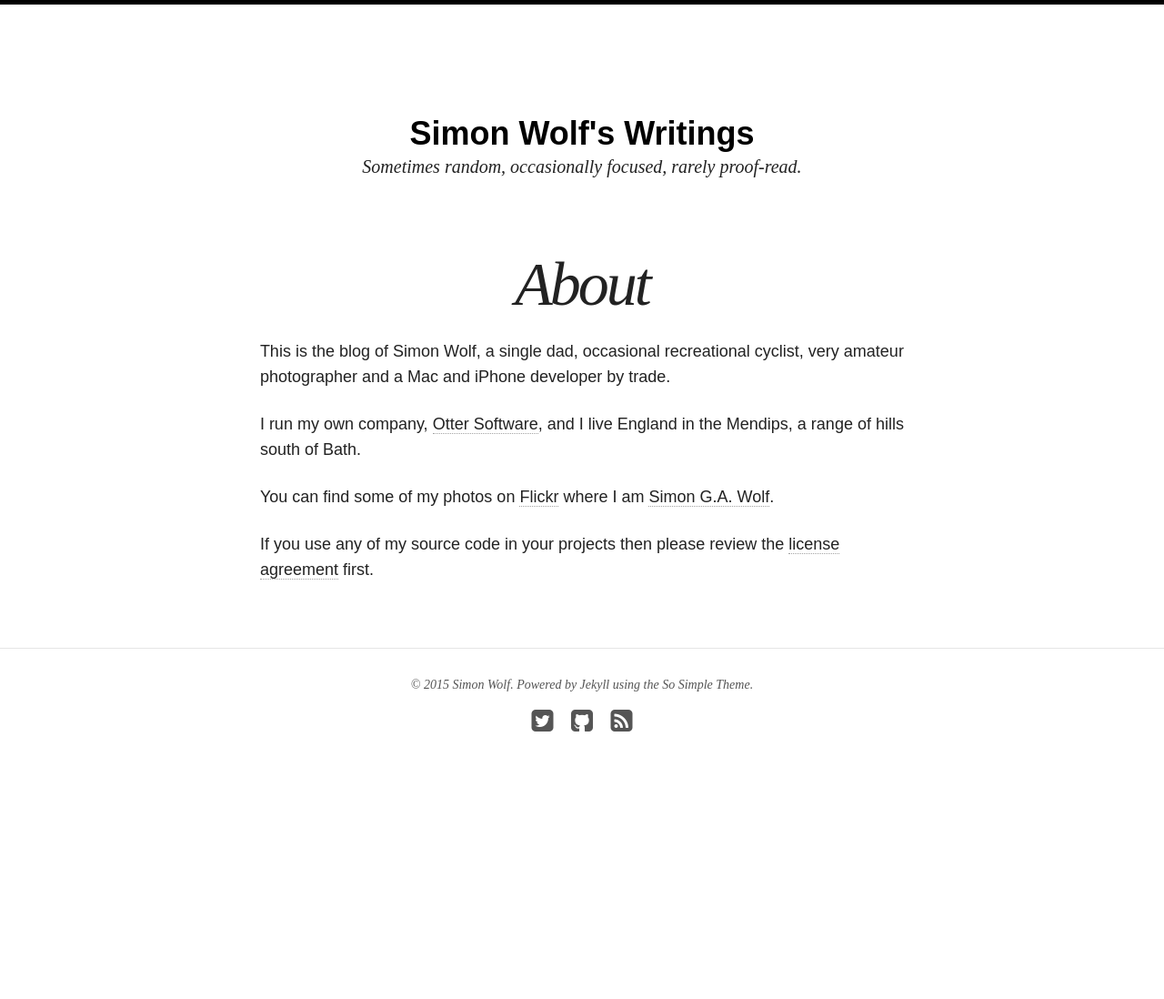
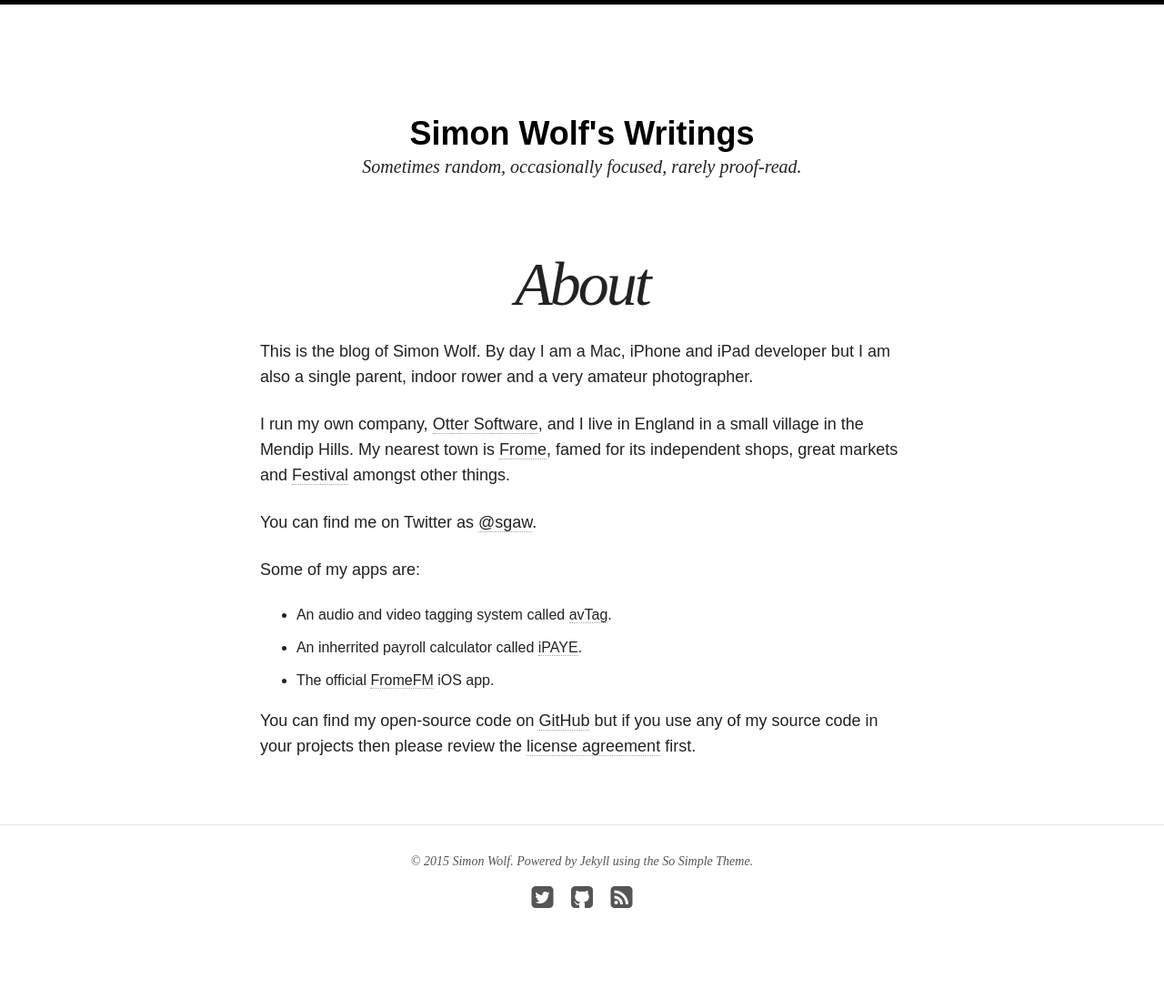
Before and after one commit to ottersoftware/ottersoftware.github.io, a Jekyll site: the page built from about/index.md, in a window 1280 px wide. Shown: the whole page at 91% size. Built offline with Jekyll 4.4.1, drawn with Linux system fonts in a browser that asks for light colours; nearby versions of some CDN libraries; before the commit the page ends 904 px from its top, so only the background shows below that.

Commit message:
Updated the About page.

```diff
--- a/about/index.md
+++ b/about/index.md
@@ -4,10 +4,16 @@
 permalink: /about/
 ---
 
-This is the blog of Simon Wolf, a single dad, occasional recreational cyclist, very amateur photographer and a Mac and iPhone developer by trade.
+This is the blog of Simon Wolf. By day I am a Mac, iPhone and iPad developer but I am also a single parent, indoor rower and a very amateur photographer.
 
-I run my own company, [Otter Software](http://www.ottersoftware.com), and I live England in the Mendips, a range of hills south of Bath.
+I run my own company, [Otter Software](http://www.ottersoftware.com), and I live in England in a small village in the Mendip Hills. My nearest town is [Frome](http://www.discoverfrome.co.uk/frome/), famed for its independent shops, great markets and [Festival](http://www.fromefestival.co.uk) amongst other things.
 
-You can find some of my photos on [Flickr](http://www.flickr.com) where I am [Simon G.A. Wolf](http://www.flickr.com/photos/91731286@N05/).
+You can find me on Twitter as [@sgaw](https://twitter.com/sgaw).
 
-If you use any of my source code in your projects then please review the [license agreement](http://swwritings.com/licenseagreement) first.
+Some of my apps are:
+
+* An audio and video tagging system called [avTag](http://avtag.it).
+* An inherrited payroll calculator called [iPAYE](http://www.ottersoftware.com/ipaye/index.html).
+* The official [FromeFM](https://itunes.apple.com/gb/app/fromefm/id948308814?mt=8) iOS app.
+
+You can find my open-source code on [GitHub](https://github.com/ottersoftware) but if you use any of my source code in your projects then please review the [license agreement](http://swwritings.com/licenseagreement) first.
```
